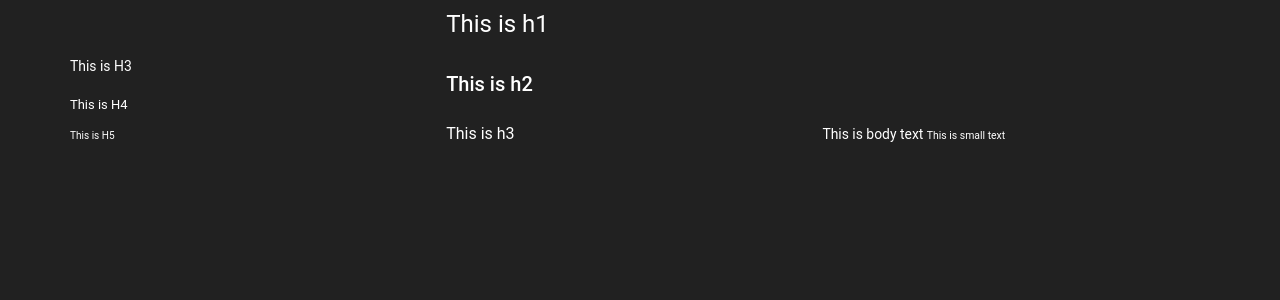
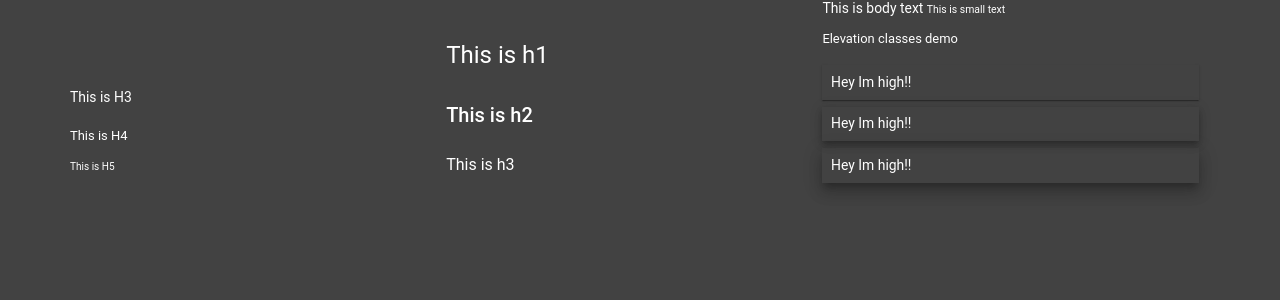
Before and after one commit to NFantela/n-angular-starter, an Angular app: page / in a window 1280 px wide. Shown: the top 300 px of the page. Built offline with nearby package versions, Linux system fonts and the light colour scheme.

Commit message:
Updated elevation and color

```diff
--- a/src/app/core/app.component.html
+++ b/src/app/core/app.component.html
@@ -1,16 +1,27 @@
 
 <main class="container">
+
   <section class="demo-typography">
     <h3>This is H3</h3>
     <h4>This is H4</h4>
     <h5>This is H5</h5>
   </section>
+
   <section>
     <h1 class="demo-headline">This is h1</h1>
     <h2 class="demo-title">This is h2</h2>
     <h3 class="demo-subheading-2">This is h3</h3>
   </section>
-  <section class="demo-body">
+
+  <section class="demo-body demo-typography">
+
     <p>This is body text <span class="demo-small">This is small text</span></p>
+
+    <h4>Elevation classes demo</h4>
+    <div class="elevation-z1">Hey Im high!!</div>
+    <div class="elevation-z5">Hey Im high!!</div>
+    <div class="elevation-z10">Hey Im high!!</div>
+
   </section>
+
 </main>
--- a/src/app/core/app.component.scss
+++ b/src/app/core/app.component.scss
@@ -1,4 +1,5 @@
 @import '../../scss/layout/media-queries';
+@import '../../scss/helpers/helpers';
 
 section {
     // using media queries inside css selectors
@@ -6,4 +7,9 @@ section {
         width: 33%;
         display:inline-block;
     }
+    // give some space for z classes
+    [class^="elevation-z"]{
+        padding: em(10px);
+        margin-bottom: em(8px);
+    }
 }
--- a/src/scss/prebuilt-themes/_dark-demo-theme.scss
+++ b/src/scss/prebuilt-themes/_dark-demo-theme.scss
@@ -16,7 +16,7 @@
     //     primary: $primary,
     //     accent: $accent,
     //     warn: $warn,
-    //     is-dark: false,
+    //     is-dark: true,
     //     foreground: $dark-theme-foreground,
     //     background: $dark-theme-background,
     //   );
--- a/src/scss/style/_elevation.scss
+++ b/src/scss/style/_elevation.scss
@@ -149,7 +149,7 @@ $_elevation-prefix: 'elevation-z';
 }
 
 // Applies the elevation to an element in a manner that allows
-// consumers to override it via the Material elevation classes.
+// consumers to override it via the elevation classes.
 @mixin overridable-elevation(
     $zValue,
     $color: $elevation-color,
--- a/src/scss/theme/_palette.scss
+++ b/src/scss/theme/_palette.scss
@@ -182,7 +182,7 @@ $dark-theme-background: (
   unselected-chip: map_get($grey, 700),
   disabled-list-option: black,
   tooltip: map_get($grey, 700),
-  body: map_get($grey, 900),
+  body: map_get($grey, 800),
   body-color: white,
 );
 // ============= FOREGROUND ========================= //
```
Also changed, not shown: 2 other files (tests, documents, lock files or other folders).
